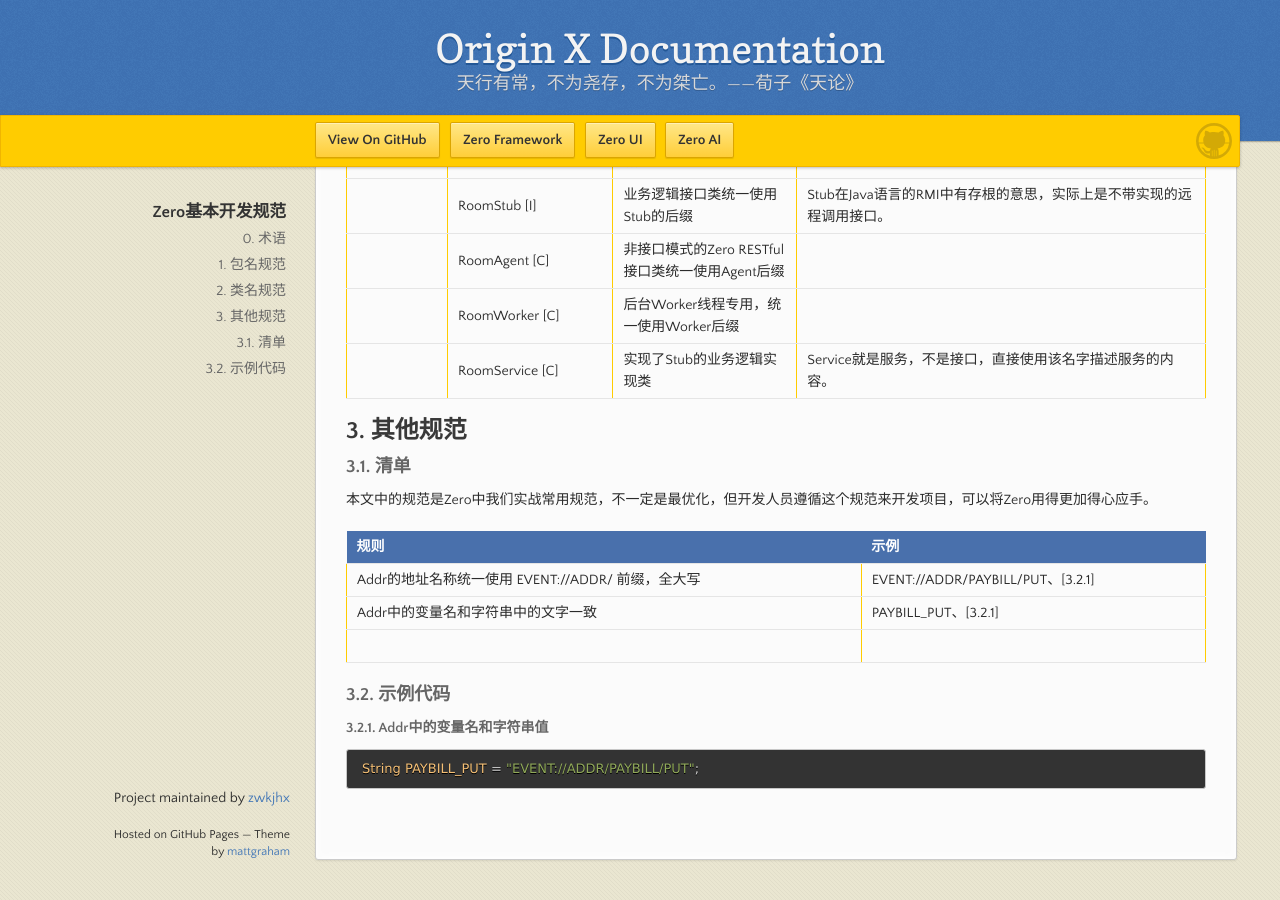
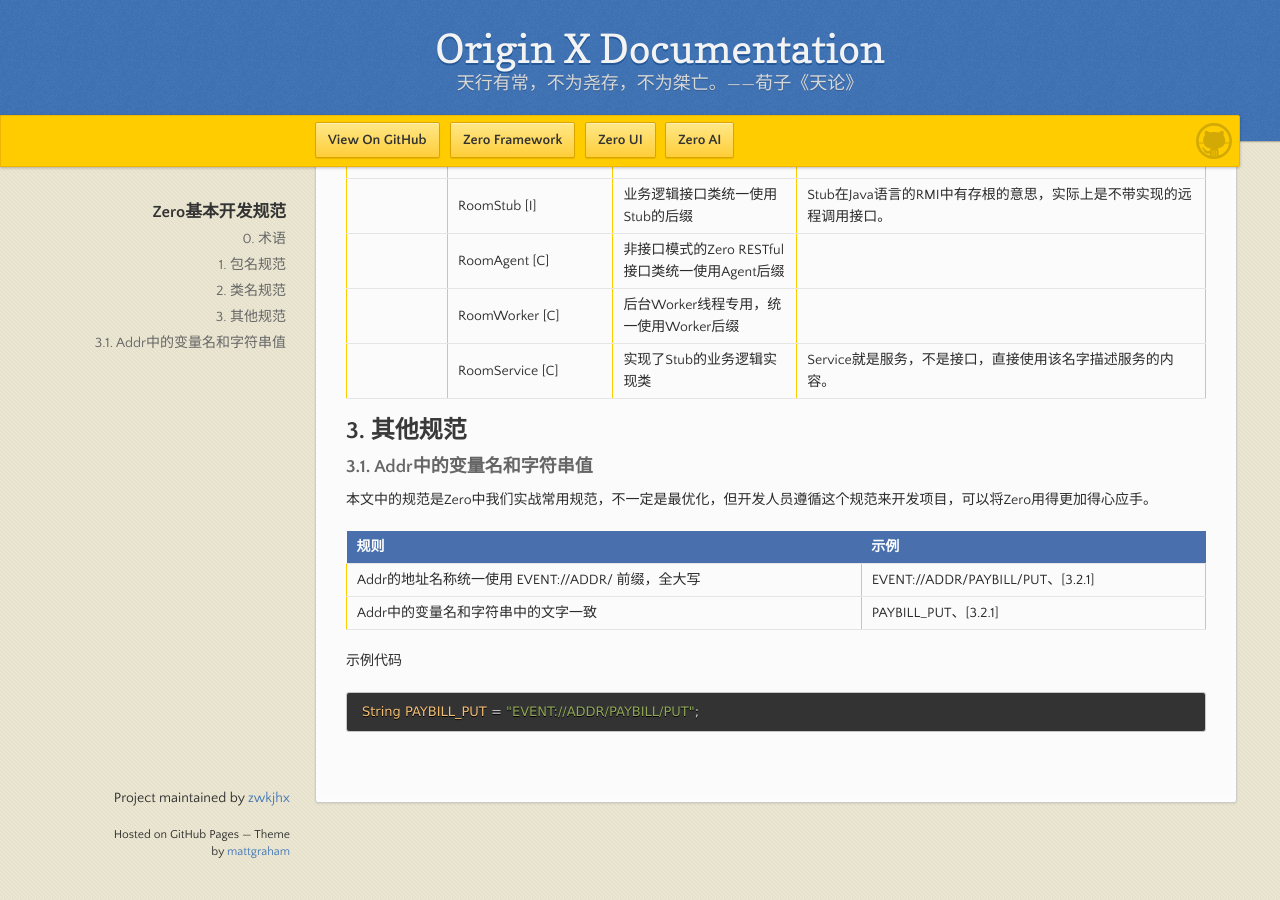
Before and after one commit to zwkjhx/ox-doc, a Jekyll site: the page built from specification/1-zerogui-fan/spc-001-zeroji-ben-kai-fa-gui-fan.md, in a window 1280 px wide and 900 px high, scrolled down 1240 px. Built offline with Jekyll 4.4.1, drawn with Linux system fonts in a browser that asks for light colours; our own code applies the rules of GitHub Pages for plain Markdown files.

Commit message:
Updates specification/1-zerogui-fan/spc-001-zeroji-ben-kai-fa-gui-fan.md
Auto commit by GitBook Editor

````diff
--- a/specification/1-zerogui-fan/spc-001-zeroji-ben-kai-fa-gui-fan.md
+++ b/specification/1-zerogui-fan/spc-001-zeroji-ben-kai-fa-gui-fan.md
@@ -41,7 +41,7 @@
 
 ## 3. 其他规范
 
-### 3.1. 清单
+### 3.1. Addr中的变量名和字符串值
 
 本文中的规范是Zero中我们实战常用规范，不一定是最优化，但开发人员遵循这个规范来开发项目，可以将Zero用得更加得心应手。
 
@@ -49,11 +49,8 @@
 | :--- | :--- |
 | Addr的地址名称统一使用 EVENT://ADDR/ 前缀，全大写 | EVENT://ADDR/PAYBILL/PUT、\[3.2.1\] |
 | Addr中的变量名和字符串中的文字一致 | PAYBILL\_PUT、\[3.2.1\] |
-|  |  |
 
-### 3.2. 示例代码
-
-#### 3.2.1. Addr中的变量名和字符串值
+示例代码
 
 ```java
 String PAYBILL_PUT = "EVENT://ADDR/PAYBILL/PUT";
````
